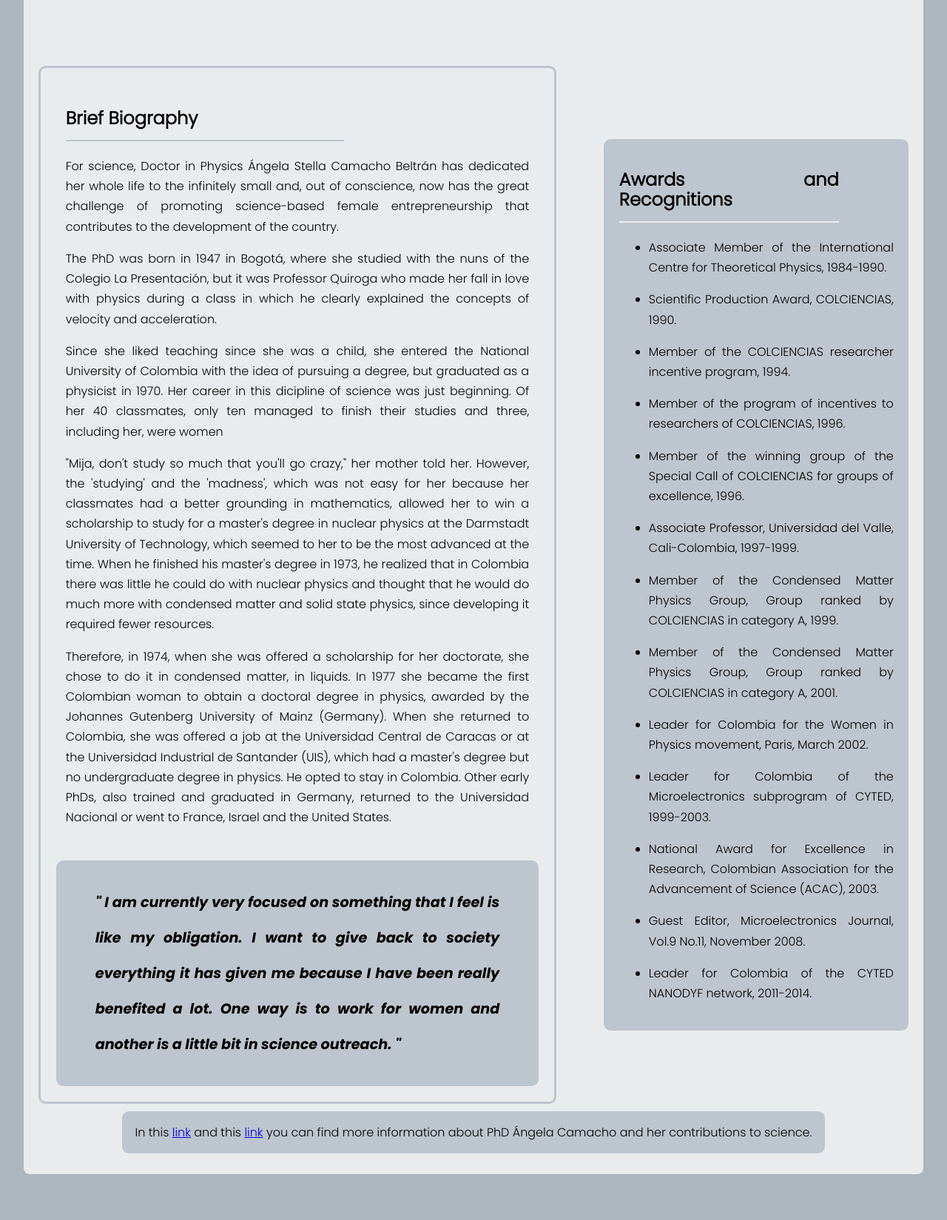
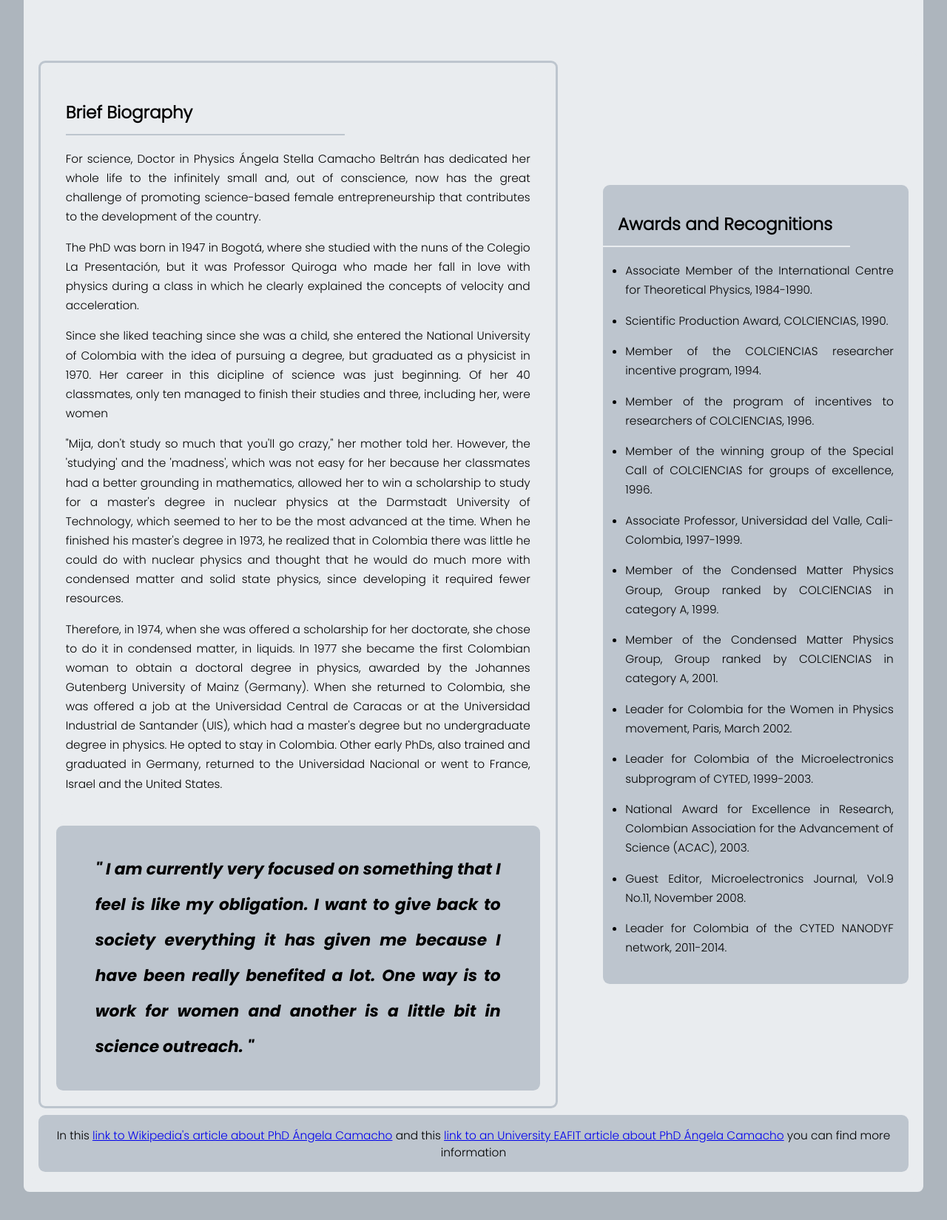
Before and after one commit to KarenMRomero/Build-a-Tribute-Page, a plain HTML site: page index.html in a window 1280 px wide. Shown: the part 693-2342 px from the top of the page at 74% size. Before the commit the page ends 2320 px from the top, so only its background shows below. Drawn offline with Linux system fonts and the light colour scheme; a web font is replaced by a local one.

Commit message:
tribute_page_v1.3

```diff
--- a/index.html
+++ b/index.html
@@ -20,7 +20,9 @@
 
         <div id="full-content">
 
-            <h1 id="title">PhD. Ángela Camacho</h1>
+            <header>
+                <h1 tabindex="0" id="title">PhD. Ángela Camacho</h1>
+            </header>
             <figure id="img-div">
                 <img id="image"
                     src="https://www.eafit.edu.co/sites/catalogo/PublishingImages/Noticias/2017/una-enamorada-fisica.jpg"
@@ -31,40 +33,11 @@
                     University in Germany in 1977. Photos: Róbinson Henao.</caption>
             </figure>
             <section id="tribute-info">
-                <div id="div1">
-                    <h2 id="awards">Awards and Recognitions</h2>
-                    <p>
-                    <ul>
-                        <li>Associate Member of the International Centre for Theoretical Physics, 1984-1990.</li>
-                        <li>Scientific Production Award, COLCIENCIAS, 1990.</li>
-                        <li>Member of the COLCIENCIAS researcher incentive program, 1994.</li>
-                        <li>Member of the program of incentives to researchers of COLCIENCIAS, 1996.</li>
-                        <li>Member of the winning group of the Special Call of COLCIENCIAS for groups of excellence,
-                            1996.
-                        </li>
-                        <li>Associate Professor, Universidad del Valle, Cali-Colombia, 1997-1999.</li>
-                        <li>Member of the Condensed Matter Physics Group, Group ranked by COLCIENCIAS in category A,
-                            1999.
-                        </li>
-                        <li>Member of the Condensed Matter Physics Group, Group ranked by COLCIENCIAS in category A,
-                            2001.
-                        </li>
-                        <li>Leader for Colombia for the Women in Physics movement, Paris, March 2002.</li>
-                        <li>Leader for Colombia of the Microelectronics subprogram of CYTED, 1999-2003.</li>
-                        <li>National Award for Excellence in Research, Colombian Association for the Advancement of
-                            Science
-                            (ACAC), 2003.</li>
-                        <li>Guest Editor, Microelectronics Journal, Vol.9 No.11, November 2008.</li>
-                        <li>Leader for Colombia of the CYTED NANODYF network, 2011-2014.</li>
 
-                    </ul>
-
-                    </p>
-                </div>
                 <div id="div2">
 
                     <div id="div-2-1">
-                        <h2 id="briefBiography">Brief Biography</h2>
+                        <h2 tabindex="0" id="briefBiography">Brief Biography</h2>
                         <p>For science, Doctor in Physics Ángela Stella Camacho Beltrán has dedicated her
                             whole
                             life to the
@@ -137,37 +110,55 @@
                     </div>
 
                 </div>
-                <div id="div3">
+
+                <div id="div1">
+                    <h2 tabindex="0" id="awards">Awards and Recognitions</h2>
+                    <p>
+                    <ul>
+                        <li>Associate Member of the International Centre for Theoretical Physics, 1984-1990.</li>
+                        <li>Scientific Production Award, COLCIENCIAS, 1990.</li>
+                        <li>Member of the COLCIENCIAS researcher incentive program, 1994.</li>
+                        <li>Member of the program of incentives to researchers of COLCIENCIAS, 1996.</li>
+                        <li>Member of the winning group of the Special Call of COLCIENCIAS for groups of excellence,
+                            1996.
+                        </li>
+                        <li>Associate Professor, Universidad del Valle, Cali-Colombia, 1997-1999.</li>
+                        <li>Member of the Condensed Matter Physics Group, Group ranked by COLCIENCIAS in category A,
+                            1999.
+                        </li>
+                        <li>Member of the Condensed Matter Physics Group, Group ranked by COLCIENCIAS in category A,
+                            2001.
+                        </li>
+                        <li>Leader for Colombia for the Women in Physics movement, Paris, March 2002.</li>
+                        <li>Leader for Colombia of the Microelectronics subprogram of CYTED, 1999-2003.</li>
+                        <li>National Award for Excellence in Research, Colombian Association for the Advancement of
+                            Science
+                            (ACAC), 2003.</li>
+                        <li>Guest Editor, Microelectronics Journal, Vol.9 No.11, November 2008.</li>
+                        <li>Leader for Colombia of the CYTED NANODYF network, 2011-2014.</li>
+
+                    </ul>
+
+                    </p>
+                </div>
+                <footer id="div3">
                     <section id="footer-link">
-                        <p>In this <a id="tribute-link" target="_blank"
-                                href="https://es.wikipedia.org/wiki/%C3%81ngela_Stella_Camacho">link</a> and this <a
-                                target="_blank"
-                                href="https://www.eafit.edu.co/noticias/revistauniversidadeafit/171/una-enamorada-fisica">link</a>
+                        <p>In this <a accesskey="w" id="tribute-link" target="_blank"
+                                href="https://es.wikipedia.org/wiki/%C3%81ngela_Stella_Camacho">link to Wikipedia's
+                                article about PhD Ángela Camacho</a> and this <a accesskey="u" target="_blank"
+                                href="https://www.eafit.edu.co/noticias/revistauniversidadeafit/171/una-enamorada-fisica">link
+                                to an University EAFIT article about PhD Ángela Camacho</a>
                             you can find
                             more
                             information
-                            about PhD Ángela Camacho and her contributions to science.</p>
+                        </p>
 
                     </section>
-
-
-                </div>
-
-
-
-
-
-
-
+                </footer>
             </section>
 
         </div>
-
     </body>
-
-
-
-
     <script src="https://cdn.freecodecamp.org/testable-projects-fcc/v1/bundle.js"></script>
 </main>
 
--- a/tribute-page-style.css
+++ b/tribute-page-style.css
@@ -75,6 +75,7 @@ img {
     border-radius: 0.6em;
     line-height: 1.7em;
     padding: 5%;
+    padding-left: 0%;
 }
 
 li {
@@ -136,7 +137,7 @@ li {
 
 
 
-@media (min-width:600px) {
+@media (min-width:1100px) {
 
     #tribute-info {
         display: grid;
@@ -163,7 +164,7 @@ li {
 
     blockquote {
 
-        font-size: 1.2em;
+        font-size: 1.7vw;
         font-style: italic;
         font-weight: bolder;
         line-height: 6vh;
@@ -171,9 +172,14 @@ li {
 
     }
 
+    html {
+        font-size: 1.2vw;
+
+    }
+
 }
 
-@media (max-width:600px) {
+@media (max-width:1100px) {
 
     #tribute-info {
         display: grid;
@@ -206,12 +212,13 @@ li {
     }
 
     html {
-        font-size: 3vw;
+        font-size: 2vw;
+
     }
 
     blockquote {
 
-        font-size: 3vw;
+        font-size: 2.2vw;
         font-style: italic;
         font-weight: bolder;
         line-height: 4vh;
@@ -221,11 +228,46 @@ li {
 
 }
 
+
+@media (max-width:800px) {
+
+    html {
+        font-size: 3vw;
+    }
+
+    blockquote {
+
+        font-size: 3.2vw;
+        font-style: italic;
+        font-weight: bolder;
+        line-height: 4vh;
+        color: black;
+
+    }
+
+    #img-div {
+        margin: 10vh auto;
+        max-width: 90vw;
+    }
+
+    #img-caption {
+        font-size: 2vw;
+    }
+
+}
+
+
 #awards {
     width: 80%;
+    text-align: left;
     height: auto;
     padding-bottom: 2vh;
+    padding-left: 5%;
     border-bottom: 0.1em solid var(--claro);
+}
+
+ul {
+    padding-inline-start: 30px;
 }
 
 #briefBiography {
```
Also changed, not shown: cosas para arreglar.txt (added).
